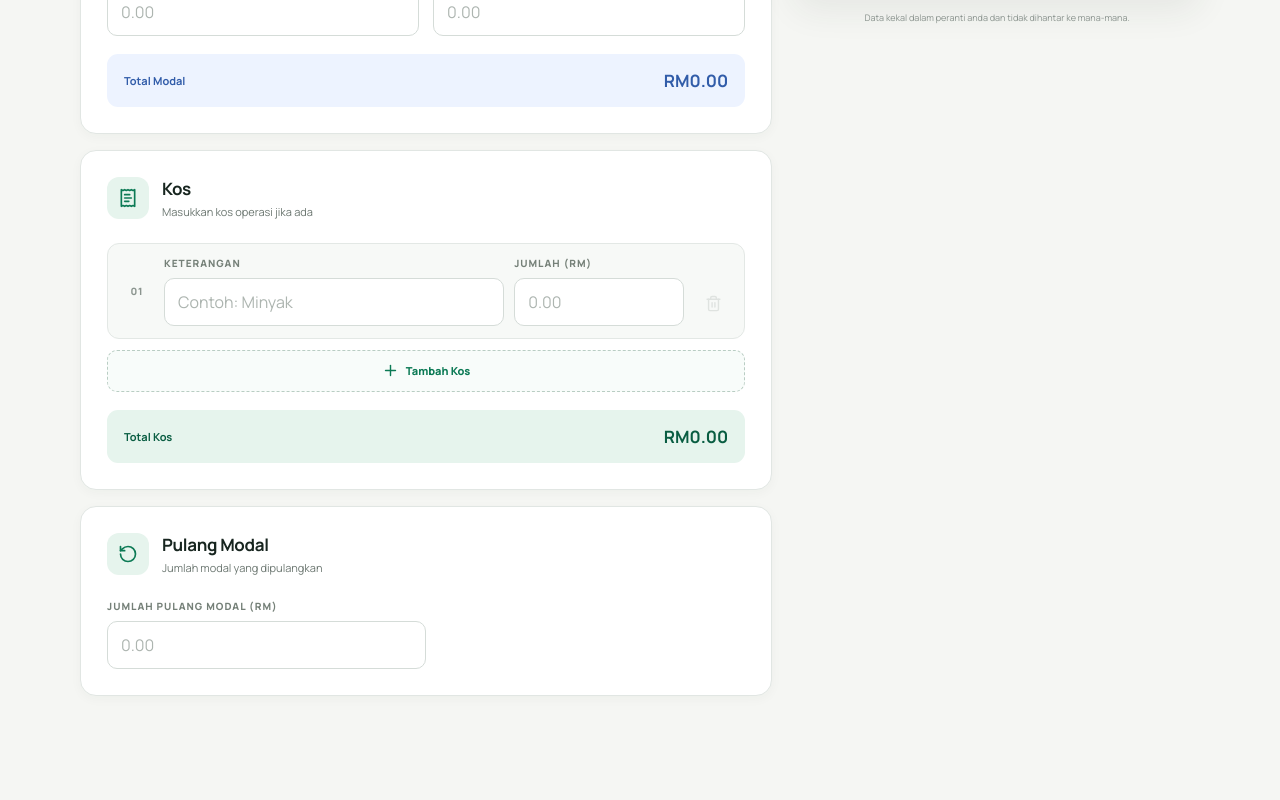
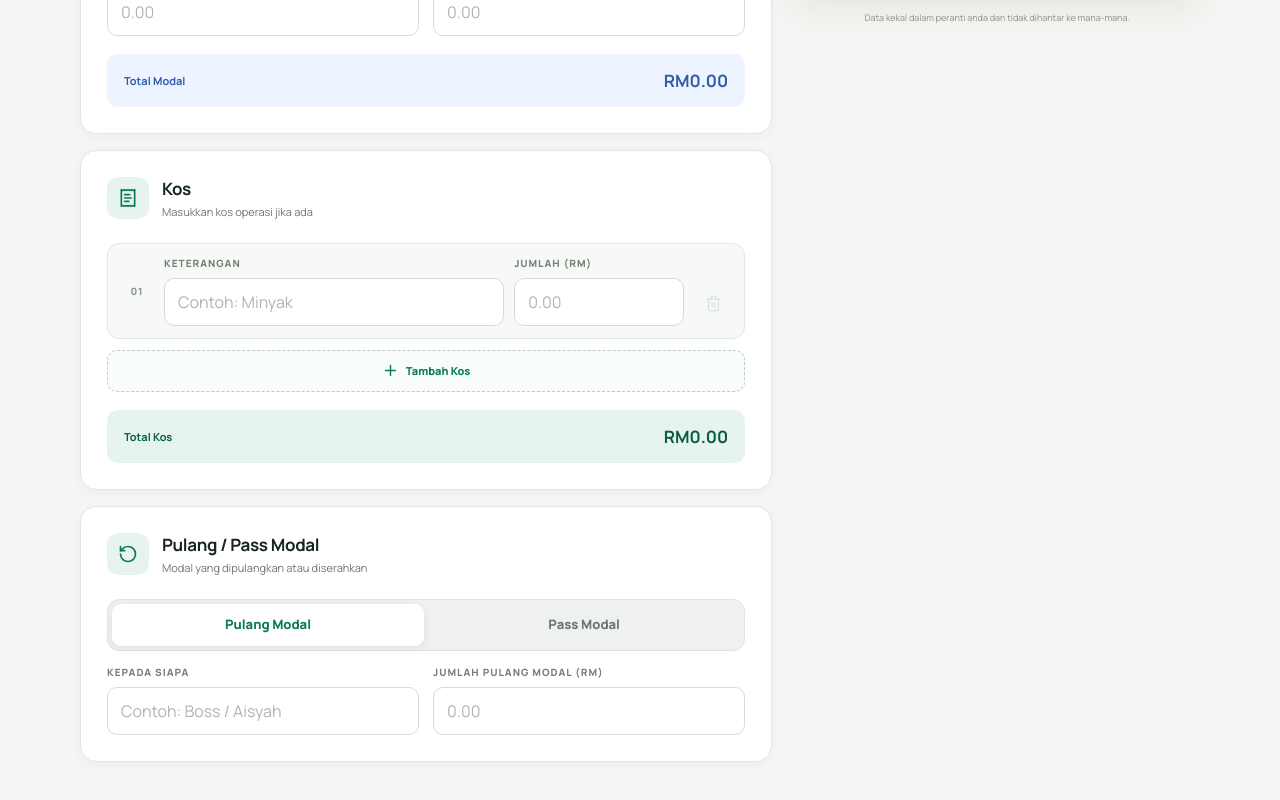
Before and after one commit to idzwebclient/qudani-calculator, a Next.js app: page /closing in a window 1280 px wide. Shown: the part 916-1716 px from the top of the page. Before the commit the page ends 1692 px from the top, so only its background shows below. Built offline with nearby package versions, Linux system fonts and the light colour scheme.

Commit message:
Tambah pilihan Pulang/Pass Modal dan ruang Kepada Siapa
Co-Authored-By: Claude Opus 5.5 (1M context) <noreply@anthropic.com>

```diff
--- a/app/globals.css
+++ b/app/globals.css
@@ -80,7 +80,7 @@ input[type="date"]::-webkit-date-and-time-value { text-align: left; margin: 0; l
 .subtotal span { font-size: 11px; font-weight: 700; }
 .subtotal strong { font-size: 17px; }
 .subtotal.blue { background: var(--blue-soft); color: var(--blue); }
-.final-input .field { max-width: 50%; }
+.final-input > .field { max-width: 50%; }
 
 .preview-column { position: sticky; top: 84px; }
 .preview-card { padding: 24px; box-shadow: 0 14px 35px rgba(34,48,41,.075); border-top: 3px solid var(--green); }
@@ -162,6 +162,7 @@ pre { margin: 0; padding: 22px 2px; max-height: 52vh; overflow: auto; white-spac
 .calc-card .primary-button { margin-top: 4px; }
 .calc-card .privacy-note { margin: -4px 0 0; }
 .segmented { display: grid; grid-template-columns: repeat(3, 1fr); gap: 4px; padding: 4px; border-radius: 12px; background: #eef1ef; border: 1px solid var(--line); }
+.segmented.two { grid-template-columns: repeat(2, 1fr); margin-bottom: 14px; }
 .segmented button { min-height: 42px; padding: 6px 8px; border: 0; border-radius: 9px; background: transparent; color: var(--muted); font-size: 13px; font-weight: 800; line-height: 1.2; }
 .segmented button.active { background: #fff; color: var(--green); box-shadow: 0 2px 8px rgba(26,43,35,.08); }
 .affix-input { position: relative; }
--- a/components/report-builder.tsx
+++ b/components/report-builder.tsx
@@ -20,6 +20,7 @@ import {
 
 type Purchase = { id: number; amount: string; quality: string; weight: string };
 type Cost = { id: number; description: string; amount: string };
+type CapitalReturnType = "pulang" | "pass";
 
 const today = () => {
   const parts = new Intl.DateTimeFormat("en-CA", {
@@ -66,6 +67,8 @@ export function ReportBuilder() {
   const [initialCapital, setInitialCapital] = useState("");
   const [todayCapital, setTodayCapital] = useState("");
   const [returnedCapital, setReturnedCapital] = useState("");
+  const [returnType, setReturnType] = useState<CapitalReturnType>("pulang");
+  const [returnTo, setReturnTo] = useState("");
   const [purchases, setPurchases] = useState<Purchase[]>([
     { id: 1, amount: "", quality: "", weight: "" },
   ]);
@@ -85,6 +88,8 @@ export function ReportBuilder() {
           setInitialCapital(draft.initialCapital || "");
           setTodayCapital(draft.todayCapital || "");
           setReturnedCapital(draft.returnedCapital || "");
+          setReturnType(draft.returnType === "pass" ? "pass" : "pulang");
+          setReturnTo(draft.returnTo || "");
           if (Array.isArray(draft.purchases) && draft.purchases.length) setPurchases(draft.purchases);
           if (Array.isArray(draft.costs) && draft.costs.length) setCosts(draft.costs);
         }
@@ -102,9 +107,9 @@ export function ReportBuilder() {
     if (!ready) return;
     window.localStorage.setItem(
       "staff-closing-draft",
-      JSON.stringify({ date, staff, initialCapital, todayCapital, returnedCapital, purchases, costs }),
+      JSON.stringify({ date, staff, initialCapital, todayCapital, returnedCapital, returnType, returnTo, purchases, costs }),
     );
-  }, [ready, date, staff, initialCapital, todayCapital, returnedCapital, purchases, costs]);
+  }, [ready, date, staff, initialCapital, todayCapital, returnedCapital, returnType, returnTo, purchases, costs]);
 
   useEffect(() => () => {
     if (copyTimer.current) window.clearTimeout(copyTimer.current);
@@ -114,6 +119,8 @@ export function ReportBuilder() {
   const totalCosts = costs.reduce((sum, item) => sum + numberValue(item.amount), 0);
   const totalCapital = numberValue(initialCapital) + numberValue(todayCapital);
   const balance = totalCapital - totalPurchases - totalCosts - numberValue(returnedCapital);
+
+  const returnLabel = returnType === "pass" ? "Pass Modal" : "Pulang Modal";
 
   const formattedDate = useMemo(() => {
     if (!date) return "[TARIKH]";
@@ -133,8 +140,8 @@ export function ReportBuilder() {
       .map((item) => `• ${item.description || "-"}: RM${money(numberValue(item.amount))}`)
       .join("\n");
 
-    return `*DAILY REPORT*\n${formattedDate}\nStaff: ${staff || "[Nama Staff]"}\n\n──────────────\n*BELIAN HARI INI*\n${purchaseLines}\n\n*Total Belian: RM${money(totalPurchases)}*\n\n──────────────\n*MODAL*\nModal Awal: RM${money(numberValue(initialCapital))}\nModal Hari Ini: RM${money(numberValue(todayCapital))}\n*Total Modal: RM${money(totalCapital)}*\n\n──────────────\n*KOS*\n${costLines}\n\n*Total Kos: RM${money(totalCosts)}*\n\n──────────────\n*PULANG MODAL*\nRM${money(numberValue(returnedCapital))}\n\n──────────────\n*BAKI MODAL*\n*RM${money(balance)}*`;
-  }, [purchases, costs, formattedDate, staff, totalPurchases, initialCapital, todayCapital, totalCapital, totalCosts, returnedCapital, balance]);
+    return `*DAILY REPORT*\n${formattedDate}\nStaff: ${staff || "[Nama Staff]"}\n\n──────────────\n*BELIAN HARI INI*\n${purchaseLines}\n\n*Total Belian: RM${money(totalPurchases)}*\n\n──────────────\n*MODAL*\nModal Awal: RM${money(numberValue(initialCapital))}\nModal Hari Ini: RM${money(numberValue(todayCapital))}\n*Total Modal: RM${money(totalCapital)}*\n\n──────────────\n*KOS*\n${costLines}\n\n*Total Kos: RM${money(totalCosts)}*\n\n──────────────\n*${returnLabel.toUpperCase()}*\nKepada: ${returnTo || "-"}\nRM${money(numberValue(returnedCapital))}\n\n──────────────\n*BAKI MODAL*\n*RM${money(balance)}*`;
+  }, [purchases, costs, formattedDate, staff, totalPurchases, initialCapital, todayCapital, totalCapital, totalCosts, returnLabel, returnTo, returnedCapital, balance]);
 
   const updatePurchase = (id: number, field: keyof Omit<Purchase, "id">, value: string) => {
     setPurchases((items) => items.map((item) => (item.id === id ? { ...item, [field]: value } : item)));
@@ -160,6 +167,8 @@ export function ReportBuilder() {
     setInitialCapital("");
     setTodayCapital("");
     setReturnedCapital("");
+    setReturnType("pulang");
+    setReturnTo("");
     setPurchases([{ id: Date.now(), amount: "", quality: "", weight: "" }]);
     setCosts([{ id: Date.now() + 1, description: "", amount: "" }]);
     window.localStorage.removeItem("staff-closing-draft");
@@ -232,8 +241,15 @@ export function ReportBuilder() {
             </section>
 
             <section className="card final-input">
-              <SectionTitle icon={<RotateCcw size={20} />} title="Pulang Modal" hint="Jumlah modal yang dipulangkan" />
-              <Field label="JUMLAH PULANG MODAL (RM)"><input type="number" min="0" step="0.01" inputMode="decimal" value={returnedCapital} onChange={(e) => setReturnedCapital(e.target.value)} placeholder="0.00" /></Field>
+              <SectionTitle icon={<RotateCcw size={20} />} title="Pulang / Pass Modal" hint="Modal yang dipulangkan atau diserahkan" />
+              <div className="segmented two" role="group" aria-label="Jenis">
+                <button type="button" className={returnType === "pulang" ? "active" : ""} aria-pressed={returnType === "pulang"} onClick={() => setReturnType("pulang")}>Pulang Modal</button>
+                <button type="button" className={returnType === "pass" ? "active" : ""} aria-pressed={returnType === "pass"} onClick={() => setReturnType("pass")}>Pass Modal</button>
+              </div>
+              <div className="two-columns">
+                <Field label="KEPADA SIAPA"><input type="text" value={returnTo} onChange={(e) => setReturnTo(e.target.value)} placeholder="Contoh: Boss / Aisyah" /></Field>
+                <Field label={`JUMLAH ${returnLabel.toUpperCase()} (RM)`}><input type="number" min="0" step="0.01" inputMode="decimal" value={returnedCapital} onChange={(e) => setReturnedCapital(e.target.value)} placeholder="0.00" /></Field>
+              </div>
             </section>
           </div>
 
```
